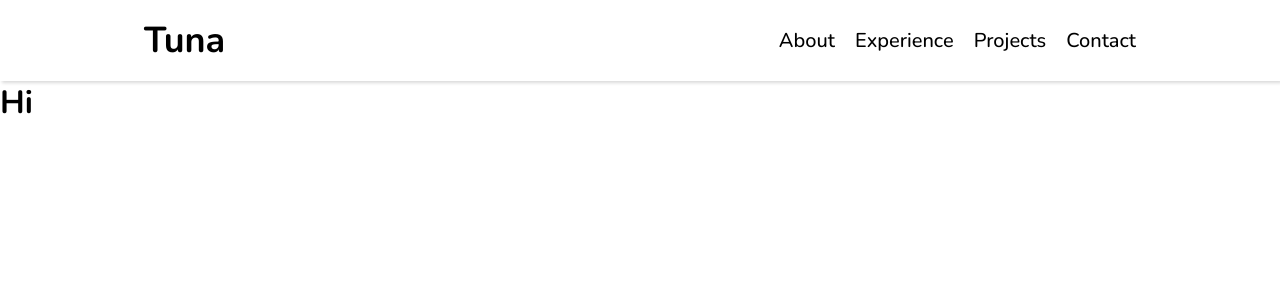
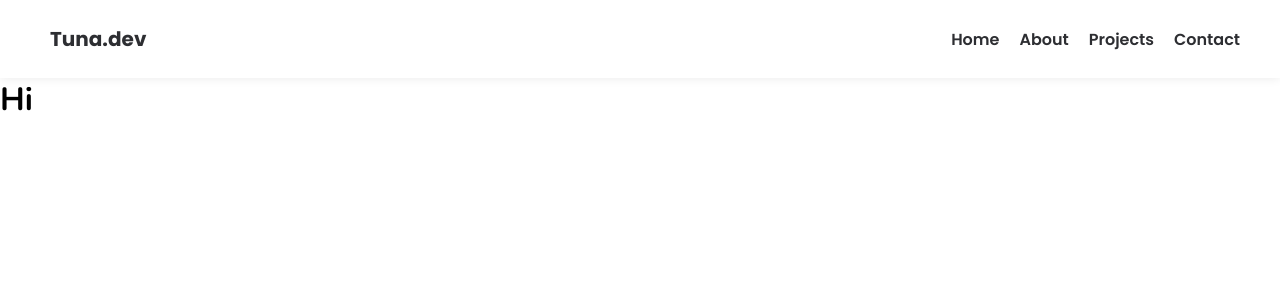
Before and after one commit to iamtun/portfolio, a Next.js app: page / in a window 1280 px wide. Shown: the top 300 px of the page. Built offline with nearby package versions, Linux system fonts and the light colour scheme.

Commit message:
refactor: header

```diff
--- a/src/components/ui/header/Header.module.scss
+++ b/src/components/ui/header/Header.module.scss
@@ -1,22 +1,17 @@
 @import '@/styles/_variables.scss';
 @import '@/styles/_mixins.scss';
 
-.wrapper {
-  display: flex;
-  justify-content: center;
-  box-shadow: rgba(0, 0, 0, 0.15) 2.4px 2.4px 3.2px;
-
 .container {
-    padding: 16px;
-    min-width: $desktop;
-
+  padding: 24px 40px 24px 50px;
+  box-shadow: 0 0 10px rgba(0, 0, 0, 0.09);
   display: flex;
   align-items: center;
   justify-content: space-between;
 
   .logo {
     font-weight: 700;
-      font-size: 36px;
+    font-size: 20px;
+    color: var(--text-color);
   }
 
   nav {
@@ -24,12 +19,12 @@
     gap: 0 20px;
 
     a {
-        color: #000;
+      color: var(--text-color);
       text-decoration: none;
-        font-size: 20px;
+      font-size: 16px;
+      font-weight: 600;
       &:hover {
-          text-decoration: underline;
-          color: #8b8a8a;
+        color: #147efb;
       }
     }
   }
@@ -40,14 +35,10 @@
     flex-direction: column;
 
     nav {
+      justify-content: space-between;
       a {
         font-size: 16px;
       }
     }
   }
 }
-
-  @media (max-width: $tablet) {
-    display: block;
-  }
-}
--- a/src/components/ui/header/index.tsx
+++ b/src/components/ui/header/index.tsx
@@ -2,19 +2,24 @@ import React from 'react';
 import Link from 'next/link';
 
 import styles from './Header.module.scss';
+import {Poppins} from 'next/font/google';
+
+const poppins = Poppins({
+  subsets: ['latin'],
+  weight: ['500', '600', '700', '900'],
+});
+
 const Header = () => {
   return (
-    <header className={styles.wrapper}>
-      <section className={styles.container}>
-        <div className={styles.logo}>Tuna</div>
+    <header className={`${styles.container} ${poppins.className}`}>
+      <h3 className={styles.logo}>Tuna.dev</h3>
 
-        <nav>
-          <Link href={'#'}>About</Link>
-          <Link href={'#'}>Experience</Link>
-          <Link href={'#'}>Projects</Link>
-          <Link href={'#'}>Contact</Link>
-        </nav>
-      </section>
+      <nav>
+        <Link href={'#'}>Home</Link>
+        <Link href={'#'}>About</Link>
+        <Link href={'#'}>Projects</Link>
+        <Link href={'#'}>Contact</Link>
+      </nav>
     </header>
   );
 };
--- a/src/styles/globals.css
+++ b/src/styles/globals.css
@@ -4,6 +4,10 @@
   box-sizing: border-box;
 }
 
+:root {
+  --text-color: #2d2e32;
+}
+
 body {
   min-width: 100dvw;
   min-height: 100dvh;
```
Lines whose indentation alone changed are shown as unchanged.
